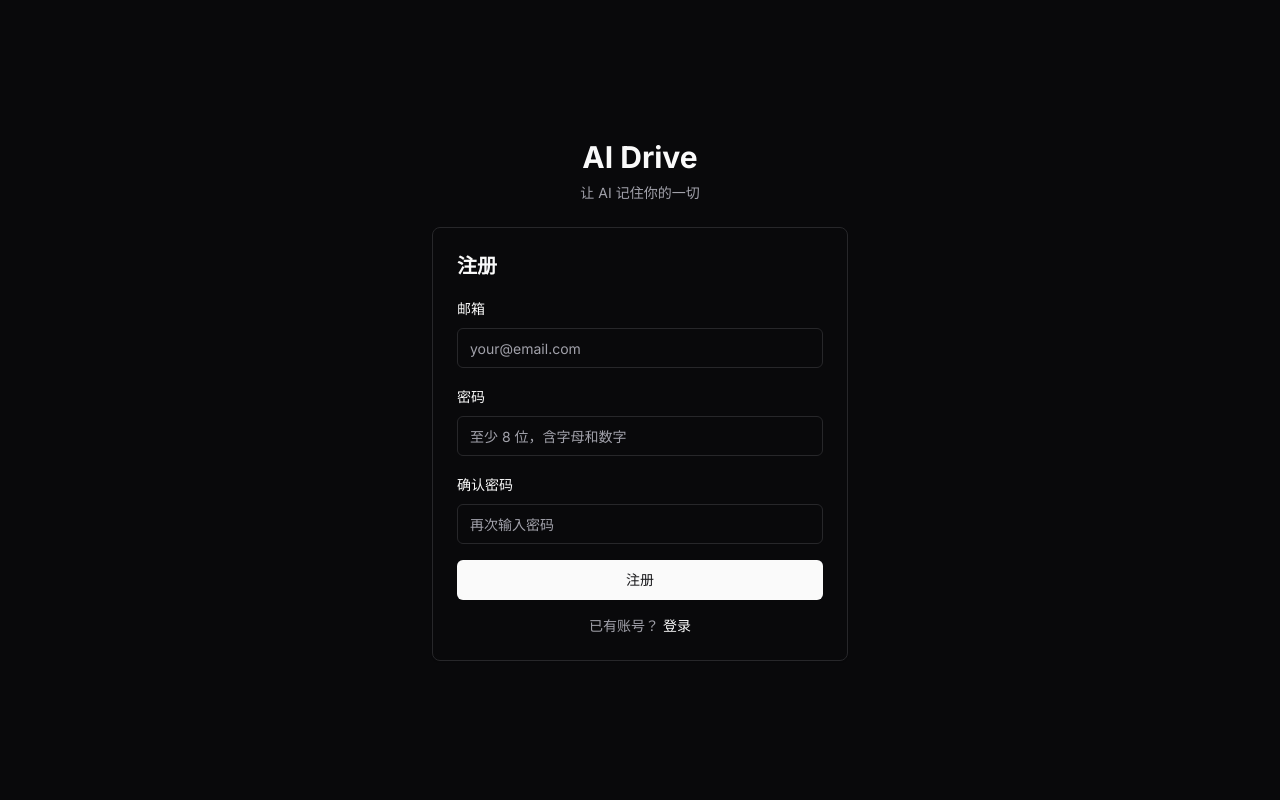
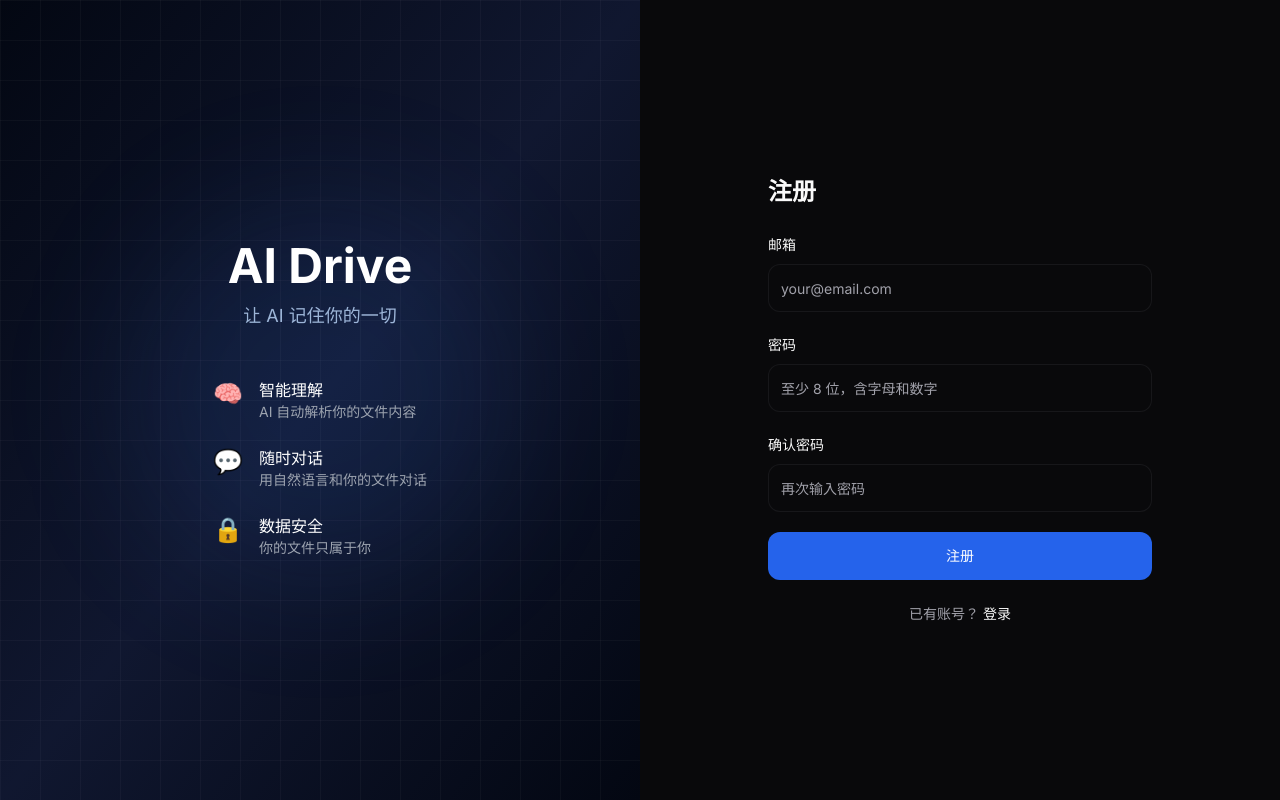
Before and after one commit to DriveMem/drivemem, a Next.js app in the folder apps/web/: page /signup in a window 1280 px wide. Built offline with nearby package versions, Linux system fonts and the light colour scheme; no server answers.

Commit message:
ui(web): login/signup page upgrade - split layout + form styling

```diff
--- a/apps/web/src/app/(auth)/layout.tsx
+++ b/apps/web/src/app/(auth)/layout.tsx
@@ -1,12 +1,48 @@
 export default function AuthLayout({ children }: { children: React.ReactNode }) {
   return (
-    <div className="flex min-h-screen items-center justify-center bg-background">
-      <div className="w-full max-w-md space-y-6 px-4">
-        <div className="text-center">
-          <h1 className="text-3xl font-bold">AI Drive</h1>
-          <p className="mt-2 text-sm text-muted-foreground">让 AI 记住你的一切</p>
+    <div className="flex min-h-screen">
+      {/* Left panel - desktop only */}
+      <div className="hidden lg:flex lg:w-1/2 bg-gradient-to-br from-gray-950 via-blue-950/50 to-gray-950 relative overflow-hidden">
+        {/* Subtle grid background */}
+        <div className="absolute inset-0 bg-[linear-gradient(rgba(255,255,255,0.03)_1px,transparent_1px),linear-gradient(90deg,rgba(255,255,255,0.03)_1px,transparent_1px)] bg-[size:40px_40px]" />
+        {/* Gradient glow */}
+        <div className="absolute top-1/4 left-1/2 -translate-x-1/2 w-96 h-96 bg-blue-500/10 rounded-full blur-3xl" />
+
+        <div className="relative z-10 flex flex-col items-center justify-center w-full px-12">
+          <h1 className="text-5xl font-bold text-white mb-3">AI Drive</h1>
+          <p className="text-lg text-blue-200/80 mb-12">让 AI 记住你的一切</p>
+
+          <div className="space-y-6 max-w-sm">
+            <div className="flex items-start gap-4">
+              <span className="text-2xl">🧠</span>
+              <div>
+                <p className="text-white font-medium">智能理解</p>
+                <p className="text-sm text-gray-400">AI 自动解析你的文件内容</p>
+              </div>
+            </div>
+            <div className="flex items-start gap-4">
+              <span className="text-2xl">💬</span>
+              <div>
+                <p className="text-white font-medium">随时对话</p>
+                <p className="text-sm text-gray-400">用自然语言和你的文件对话</p>
+              </div>
+            </div>
+            <div className="flex items-start gap-4">
+              <span className="text-2xl">🔒</span>
+              <div>
+                <p className="text-white font-medium">数据安全</p>
+                <p className="text-sm text-gray-400">你的文件只属于你</p>
+              </div>
+            </div>
+          </div>
         </div>
-        {children}
+      </div>
+
+      {/* Right panel - form */}
+      <div className="flex w-full lg:w-1/2 items-center justify-center bg-background px-4">
+        <div className="w-full max-w-md">
+          {children}
+        </div>
       </div>
     </div>
   )
--- a/apps/web/src/app/(auth)/login/page.tsx
+++ b/apps/web/src/app/(auth)/login/page.tsx
@@ -54,15 +54,22 @@ export default function LoginPage() {
   }
 
   return (
-    <div className="rounded-lg border bg-card p-6 shadow-sm">
-      <h2 className="mb-4 text-xl font-semibold">登录</h2>
-      <form onSubmit={handleSubmit(onSubmit)} className="space-y-4">
+    <div className="p-8">
+      {/* Mobile-only header */}
+      <div className="lg:hidden text-center mb-8">
+        <h1 className="text-3xl font-bold">AI Drive</h1>
+        <p className="mt-2 text-sm text-muted-foreground">让 AI 记住你的一切</p>
+      </div>
+
+      <h2 className="mb-6 text-2xl font-semibold">登录</h2>
+      <form onSubmit={handleSubmit(onSubmit)} className="space-y-5">
         <div className="space-y-2">
           <Label htmlFor="email">邮箱</Label>
           <Input
             id="email"
             type="email"
             placeholder="your@email.com"
+            className="rounded-xl h-12 text-base border-border/50 focus:ring-2 focus:ring-blue-500 focus:border-blue-500"
             {...register("email")}
           />
           {errors.email && (
@@ -84,6 +91,7 @@ export default function LoginPage() {
             id="password"
             type="password"
             placeholder="••••••••"
+            className="rounded-xl h-12 text-base border-border/50 focus:ring-2 focus:ring-blue-500 focus:border-blue-500"
             {...register("password")}
           />
           {errors.password && (
@@ -95,25 +103,16 @@ export default function LoginPage() {
           <p className="text-sm text-destructive">{error}</p>
         )}
 
-        <Button type="submit" className="w-full" disabled={loading}>
+        <Button
+          type="submit"
+          className="bg-blue-600 hover:bg-blue-700 rounded-xl h-12 w-full text-white font-medium"
+          disabled={loading}
+        >
           {loading ? "登录中..." : "登录"}
         </Button>
       </form>
 
-      {/* Google OAuth placeholder */}
-      {/* <div className="relative my-4">
-        <div className="absolute inset-0 flex items-center">
-          <span className="w-full border-t" />
-        </div>
-        <div className="relative flex justify-center text-xs uppercase">
-          <span className="bg-card px-2 text-muted-foreground">或</span>
-        </div>
-      </div>
-      <Button variant="outline" className="w-full" onClick={() => signIn("google")}>
-        使用 Google 登录
-      </Button> */}
-
-      <p className="mt-4 text-center text-sm text-muted-foreground">
+      <p className="mt-6 text-center text-sm text-muted-foreground">
         没有账号？{" "}
         <Link href="/signup" className="text-primary hover:underline">
           注册
--- a/apps/web/src/app/(auth)/signup/page.tsx
+++ b/apps/web/src/app/(auth)/signup/page.tsx
@@ -28,8 +28,6 @@ const signupSchema = z
 
 type SignupForm = z.infer<typeof signupSchema>
 
-// Signup goes through Nginx (same origin) to avoid CORS
-// Nginx routes /api/auth/signup to backend 3001 (precise matching)
 const API_BASE = process.env.NEXT_PUBLIC_API_URL ?? ""
 
 export default function SignupPage() {
@@ -66,7 +64,6 @@ export default function SignupPage() {
         return
       }
 
-      // Auto login after signup
       const result = await signIn("credentials", {
         email: data.email,
         password: data.password,
@@ -74,7 +71,6 @@ export default function SignupPage() {
       })
 
       if (result?.error) {
-        // Signup succeeded but auto-login failed, redirect to login
         router.push("/login")
       } else {
         router.push("/")
@@ -88,15 +84,22 @@ export default function SignupPage() {
   }
 
   return (
-    <div className="rounded-lg border bg-card p-6 shadow-sm">
-      <h2 className="mb-4 text-xl font-semibold">注册</h2>
-      <form onSubmit={handleSubmit(onSubmit)} className="space-y-4">
+    <div className="p-8">
+      {/* Mobile-only header */}
+      <div className="lg:hidden text-center mb-8">
+        <h1 className="text-3xl font-bold">AI Drive</h1>
+        <p className="mt-2 text-sm text-muted-foreground">让 AI 记住你的一切</p>
+      </div>
+
+      <h2 className="mb-6 text-2xl font-semibold">注册</h2>
+      <form onSubmit={handleSubmit(onSubmit)} className="space-y-5">
         <div className="space-y-2">
           <Label htmlFor="email">邮箱</Label>
           <Input
             id="email"
             type="email"
             placeholder="your@email.com"
+            className="rounded-xl h-12 text-base border-border/50 focus:ring-2 focus:ring-blue-500 focus:border-blue-500"
             {...register("email")}
           />
           {errors.email && (
@@ -110,6 +113,7 @@ export default function SignupPage() {
             id="password"
             type="password"
             placeholder="至少 8 位，含字母和数字"
+            className="rounded-xl h-12 text-base border-border/50 focus:ring-2 focus:ring-blue-500 focus:border-blue-500"
             {...register("password")}
           />
           {errors.password && (
@@ -123,6 +127,7 @@ export default function SignupPage() {
             id="confirmPassword"
             type="password"
             placeholder="再次输入密码"
+            className="rounded-xl h-12 text-base border-border/50 focus:ring-2 focus:ring-blue-500 focus:border-blue-500"
             {...register("confirmPassword")}
           />
           {errors.confirmPassword && (
@@ -134,12 +139,16 @@ export default function SignupPage() {
           <p className="text-sm text-destructive">{error}</p>
         )}
 
-        <Button type="submit" className="w-full" disabled={loading}>
+        <Button
+          type="submit"
+          className="bg-blue-600 hover:bg-blue-700 rounded-xl h-12 w-full text-white font-medium"
+          disabled={loading}
+        >
           {loading ? "注册中..." : "注册"}
         </Button>
       </form>
 
-      <p className="mt-4 text-center text-sm text-muted-foreground">
+      <p className="mt-6 text-center text-sm text-muted-foreground">
         已有账号？{" "}
         <Link href="/login" className="text-primary hover:underline">
           登录
```
